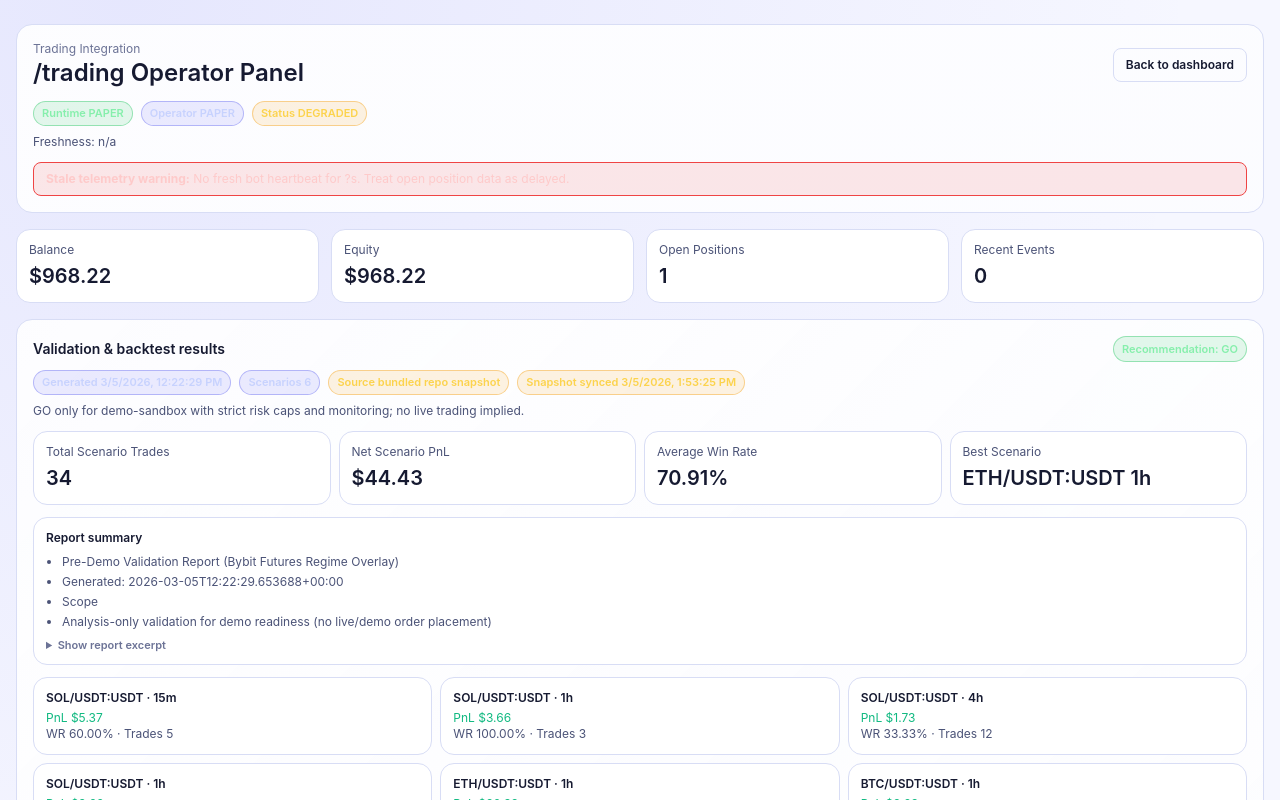
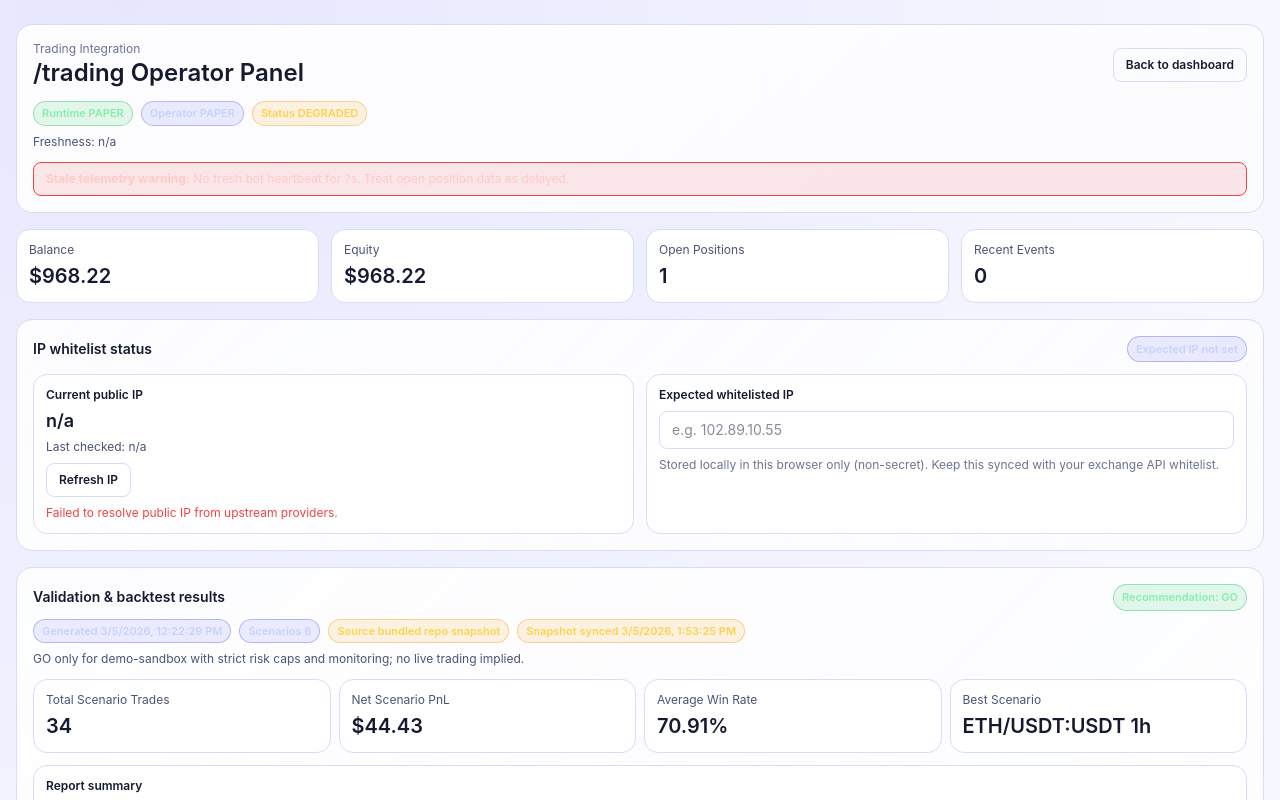
Before and after one commit to ZZYXX-CC/task-dashboard, a Next.js app: page /trading in a window 1280 px wide. Shown: the top 800 px of the page. Built offline with nearby package versions, Linux system fonts and the light colour scheme; no server answers.

Commit message:
Add IP whitelist status widget to trading panel

```diff
--- /dev/null
+++ b/src/app/api/public-ip/route.ts
@@ -0,0 +1,47 @@
+import { NextResponse } from "next/server";
+
+const IP_ENDPOINTS = [
+  "https://api.ipify.org?format=json",
+  "https://ifconfig.me/all.json",
+  "https://api64.ipify.org?format=json",
+];
+
+function extractIp(payload: unknown): string | null {
+  if (!payload || typeof payload !== "object") return null;
+  const maybe = payload as Record<string, unknown>;
+  const ip = maybe.ip ?? maybe.ip_addr ?? maybe.address;
+  return typeof ip === "string" && ip.trim() ? ip.trim() : null;
+}
+
+export async function GET() {
+  for (const endpoint of IP_ENDPOINTS) {
+    try {
+      const response = await fetch(endpoint, {
+        cache: "no-store",
+        headers: { Accept: "application/json" },
+      });
+
+      if (!response.ok) continue;
+      const json = (await response.json()) as unknown;
+      const ip = extractIp(json);
+
+      if (ip) {
+        return NextResponse.json({
+          ip,
+          checkedAt: new Date().toISOString(),
+          source: endpoint,
+        });
+      }
+    } catch {
+      // try next provider
+    }
+  }
+
+  return NextResponse.json(
+    {
+      error: "Failed to resolve public IP from upstream providers.",
+      checkedAt: new Date().toISOString(),
+    },
+    { status: 502 },
+  );
+}
--- a/src/app/trading/page.tsx
+++ b/src/app/trading/page.tsx
@@ -138,6 +138,14 @@ export default function TradingPage() {
     monitor: { apiKey: "", apiSecret: "", keyLabel: "", accountType: "UNIFIED", testnet: true, ipWhitelistNote: "", confirm: "" },
     execution: { apiKey: "", apiSecret: "", keyLabel: "", accountType: "UNIFIED", testnet: true, ipWhitelistNote: "", confirm: "" },
   });
+  const [currentIp, setCurrentIp] = useState<string | null>(null);
+  const [ipCheckedAt, setIpCheckedAt] = useState<string | null>(null);
+  const [expectedIp, setExpectedIp] = useState(() => {
+    if (typeof window === "undefined") return "";
+    return localStorage.getItem("trading-expected-ip") || "";
+  });
+  const [ipLoading, setIpLoading] = useState(false);
+  const [ipError, setIpError] = useState<string | null>(null);
 
   useEffect(() => {
     const fetchState = async () => {
@@ -169,6 +177,32 @@ export default function TradingPage() {
     };
     fetchCredentialStatus();
   }, []);
+
+  const fetchPublicIp = async () => {
+    setIpLoading(true);
+    setIpError(null);
+    try {
+      const res = await fetch("/api/public-ip", { cache: "no-store" });
+      const json = (await res.json()) as { ip?: string; checkedAt?: string; error?: string };
+      if (!res.ok || !json?.ip) {
+        throw new Error(json?.error || "Failed to fetch current public IP.");
+      }
+      setCurrentIp(json.ip);
+      setIpCheckedAt(json.checkedAt || new Date().toISOString());
+    } catch (error) {
+      setIpError(error instanceof Error ? error.message : "Unable to fetch public IP.");
+    } finally {
+      setIpLoading(false);
+    }
+  };
+
+  useEffect(() => {
+    fetchPublicIp();
+  }, []);
+
+  useEffect(() => {
+    localStorage.setItem("trading-expected-ip", expectedIp.trim());
+  }, [expectedIp]);
 
   const runtimeMode = state?.mode || "paper";
   const hasDemoExecutionKeys = credentialStatus?.profiles.execution.configured === true;
@@ -300,6 +334,11 @@ export default function TradingPage() {
 
   const truthOnlyTags = useMemo(() => (state?.sourceTags || []).map((tag) => ({ tag, trust: "verified" as const })), [state?.sourceTags]);
 
+  const normalizedExpectedIp = expectedIp.trim();
+  const ipMatch = !!currentIp && !!normalizedExpectedIp && currentIp === normalizedExpectedIp;
+  const ipStatusTone: "ok" | "warn" | "neutral" = !normalizedExpectedIp ? "neutral" : ipMatch ? "ok" : "warn";
+  const ipStatusLabel = !normalizedExpectedIp ? "Expected IP not set" : ipMatch ? "IP match" : "IP mismatch";
+
   return (
     <main className="min-h-screen px-4 py-6">
       <div className="mx-auto max-w-7xl space-y-4">
@@ -336,6 +375,54 @@ export default function TradingPage() {
           <Card label="Equity" value={money(state?.equity ?? 0)} />
           <Card label="Open Positions" value={`${state?.openPositions?.length ?? 0}`} />
           <Card label="Recent Events" value={`${state?.lastEvents?.length ?? 0}`} />
+        </section>
+
+        <section className="panel p-4">
+          <div className="flex flex-wrap items-center justify-between gap-2">
+            <h2 className="text-sm font-semibold">IP whitelist status</h2>
+            <Badge label={ipStatusLabel} tone={ipStatusTone} />
+          </div>
+
+          <div className="mt-3 grid gap-3 sm:grid-cols-2">
+            <div className="card p-3 text-xs">
+              <p className="font-semibold">Current public IP</p>
+              <p className="mt-1 text-lg font-semibold">{currentIp || (ipLoading ? "Checking..." : "n/a")}</p>
+              <p className="mt-1" style={{ color: "var(--text-secondary)" }}>
+                Last checked: {ipCheckedAt ? new Date(ipCheckedAt).toLocaleString() : "n/a"}
+              </p>
+              <button
+                className="mt-2 rounded-lg border px-3 py-2 text-xs font-semibold"
+                style={{ borderColor: "var(--border)", opacity: ipLoading ? 0.7 : 1 }}
+                onClick={fetchPublicIp}
+                disabled={ipLoading}
+              >
+                {ipLoading ? "Refreshing..." : "Refresh IP"}
+              </button>
+              {ipError && <p className="mt-2" style={{ color: "var(--red)" }}>{ipError}</p>}
+            </div>
+
+            <div className="card p-3 text-xs">
+              <label className="font-semibold" htmlFor="expected-ip">Expected whitelisted IP</label>
+              <input
+                id="expected-ip"
+                className="mt-2 w-full rounded-lg border px-3 py-2 text-sm"
+                style={{ borderColor: "var(--border)", background: "var(--bg-card)" }}
+                placeholder="e.g. 102.89.10.55"
+                value={expectedIp}
+                onChange={(e) => setExpectedIp(e.target.value)}
+                autoComplete="off"
+                spellCheck={false}
+              />
+              <p className="mt-2" style={{ color: "var(--text-muted)" }}>
+                Stored locally in this browser only (non-secret). Keep this synced with your exchange API whitelist.
+              </p>
+              {normalizedExpectedIp && currentIp && !ipMatch && (
+                <div className="mt-2 rounded-lg border px-3 py-2" style={{ borderColor: "#f59e0b", background: "rgba(245,158,11,.12)", color: "var(--yellow)" }}>
+                  Warning: current IP differs from expected whitelist IP. Bybit requests may be blocked until whitelist is updated.
+                </div>
+              )}
+            </div>
+          </div>
         </section>
 
         <section className="panel p-4">
```
